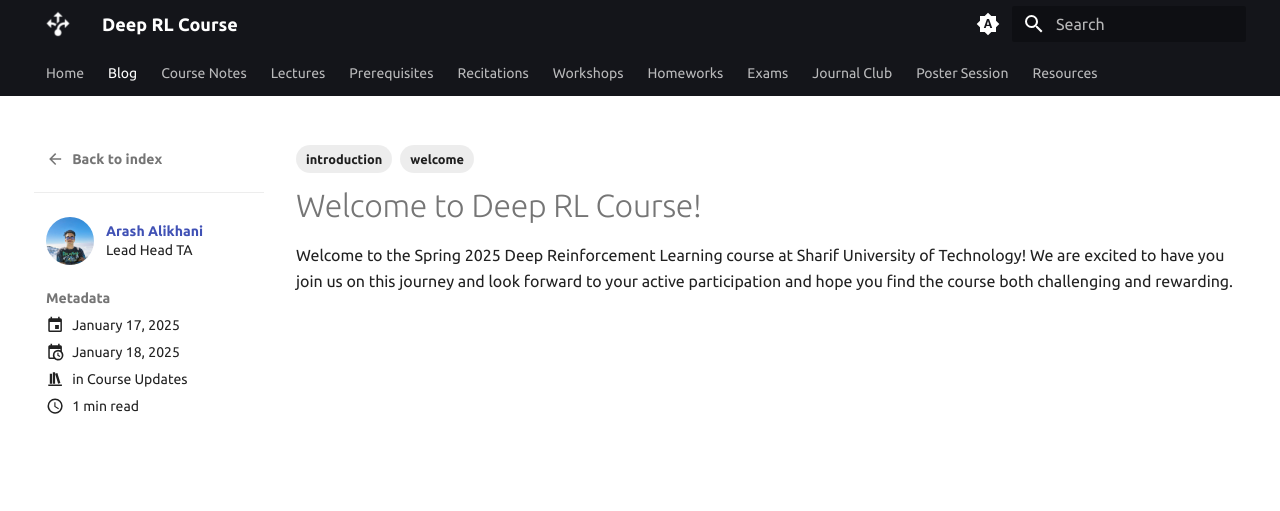
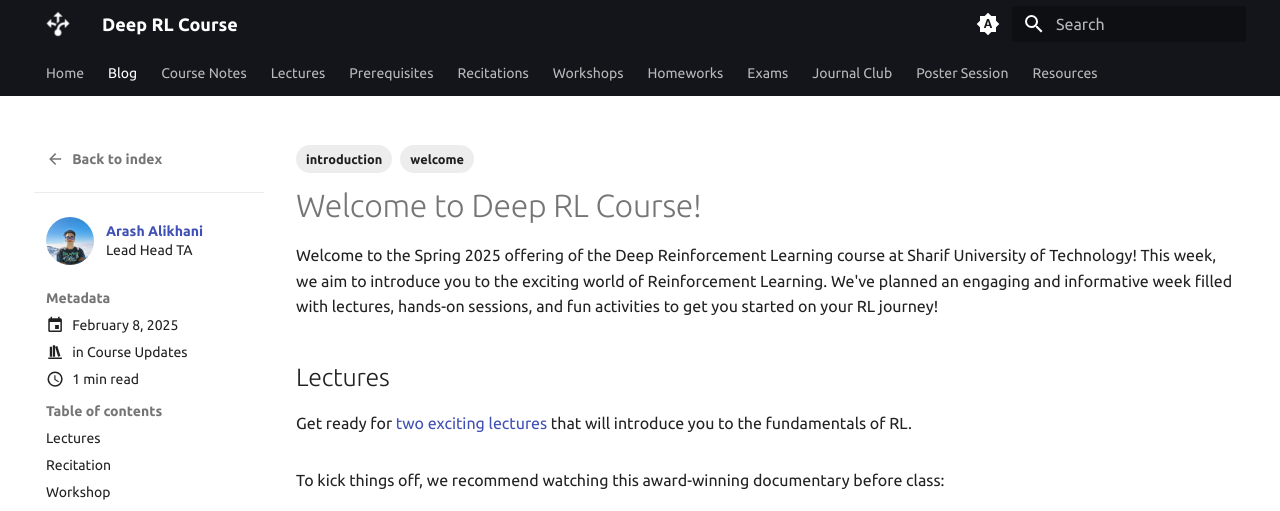
Before and after one commit to DeepRLCourse/DeepRLCourse.github.io, an MkDocs documentation site: the page built from docs/blog/posts/welcome.md, in a window 1280 px wide and 1400 px high. Shown: the top 511 px of the window. Built offline with MkDocs 1.6.1 and Material for MkDocs 9.7.7, drawn with Linux system fonts in a browser that asks for light colours; some web fonts are replaced; comment, search, counter and statistics services are not loaded; some of the changed text lies outside the part shown.

Commit message:
add welcome blog message

```diff
--- a/docs/blog/posts/welcome.md
+++ b/docs/blog/posts/welcome.md
@@ -1,7 +1,7 @@
 ---
 date:
-  created: 2025-01-17
-  updated: 2025-01-18
+  created: 2025-02-08
+  # updated: 2025-01-18
 # readtime: 5
 # slug:
 authors:
@@ -16,5 +16,36 @@
 
 # Welcome to Deep RL Course!
 
-Welcome to the Spring 2025 Deep Reinforcement Learning course at Sharif University of Technology! We are excited to have you join us on this journey and look forward to your active participation and hope you find the course both challenging and rewarding.
+Welcome to the Spring 2025 offering of the Deep Reinforcement Learning course at Sharif University of Technology! This week, we aim to introduce you to the exciting world of Reinforcement Learning. We've planned an engaging and informative week filled with lectures, hands-on sessions, and fun activities to get you started on your RL journey!
+
 <!-- more -->
+
+## Lectures
+
+Get ready for [two exciting lectures](/lectures/week1) that will introduce you to the fundamentals of RL.
+
+To kick things off, we recommend watching this award-winning documentary before class:
+
+<iframe width="800" height="450" src="https://www.youtube.com/embed/WXuK6gekU1Y?si=PjbWsWcg4VGJruDK" title="YouTube video player" frameborder="0" allow="accelerometer; autoplay; clipboard-write; encrypted-media; gyroscope; picture-in-picture; web-share" referrerpolicy="strict-origin-when-cross-origin" allowfullscreen></iframe>
+
+And don't miss this talk on the history of reinforcement learning by Professor Andrew Barto himself:
+
+<iframe width="800" height="450" src="https://www.youtube.com/embed/-gQNM7rAWP0?si=2ghMI43nUJanlTPP" title="YouTube video player" frameborder="0" allow="accelerometer; autoplay; clipboard-write; encrypted-media; gyroscope; picture-in-picture; web-share" referrerpolicy="strict-origin-when-cross-origin" allowfullscreen></iframe>
+
+## Recitation
+
+We have a [recitation session](/recitations/week1/) where we will go through the lecture content with clarifying examples.
+
+## Workshop
+
+Join us for a fun [workshop session](/workshops/week1/) where we will get hands-on and implement most of the important ideas covered in the lectures and more!
+
+## Homework
+
+We've designed a fun homework assignment for you! You'll model some interesting problems in RL and solve them using the StableBaseline framework.
+
+## Guest Lecture
+
+We also have a very exciting and surprising guest for this week that we will announce tomorrow!
+
+Wish you all the best for this semester!
```
Also changed, not shown: docs/index.md (+4 -4 lines).
